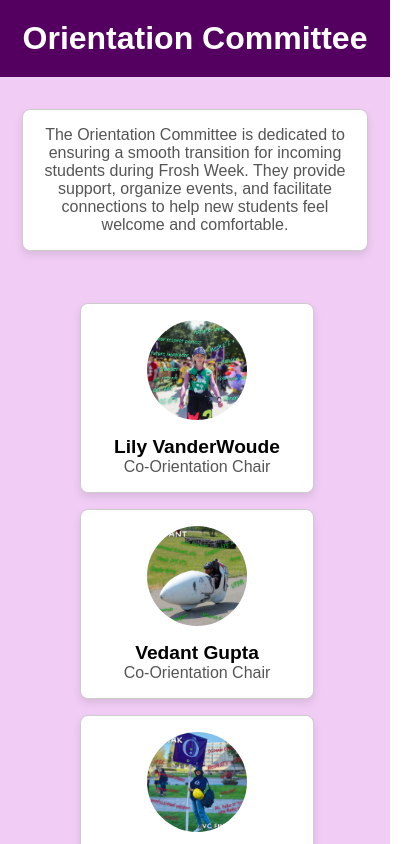
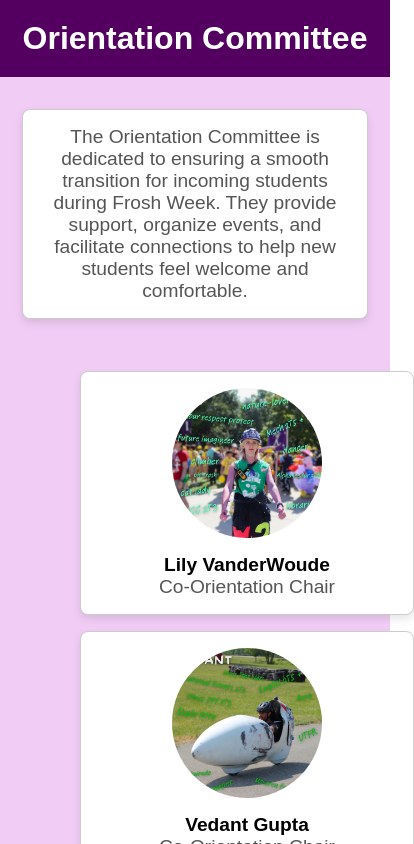
Before and after one commit to gaurikam2003/tech-team-challenge, a React (Create React App) app: page / in a window 390 px wide. Shown: the top 844 px of the page, 414 px wide, since content can reach past the window. Built offline with nearby package versions, Linux system fonts and the light colour scheme.

Commit message:
changed member card size for mobile

```diff
--- a/src/components/MemberCard.css
+++ b/src/components/MemberCard.css
@@ -30,3 +30,18 @@ p {
     margin: 0;
     color: #555;
 }
+
+@media (max-width: 600px) {
+    .member-photo {
+        width: 150px;
+        height: 150px;
+    }
+    .member-card {
+        width: 300px;
+    }
+
+    p{
+        font-size: larger;
+    }
+
+}
```
